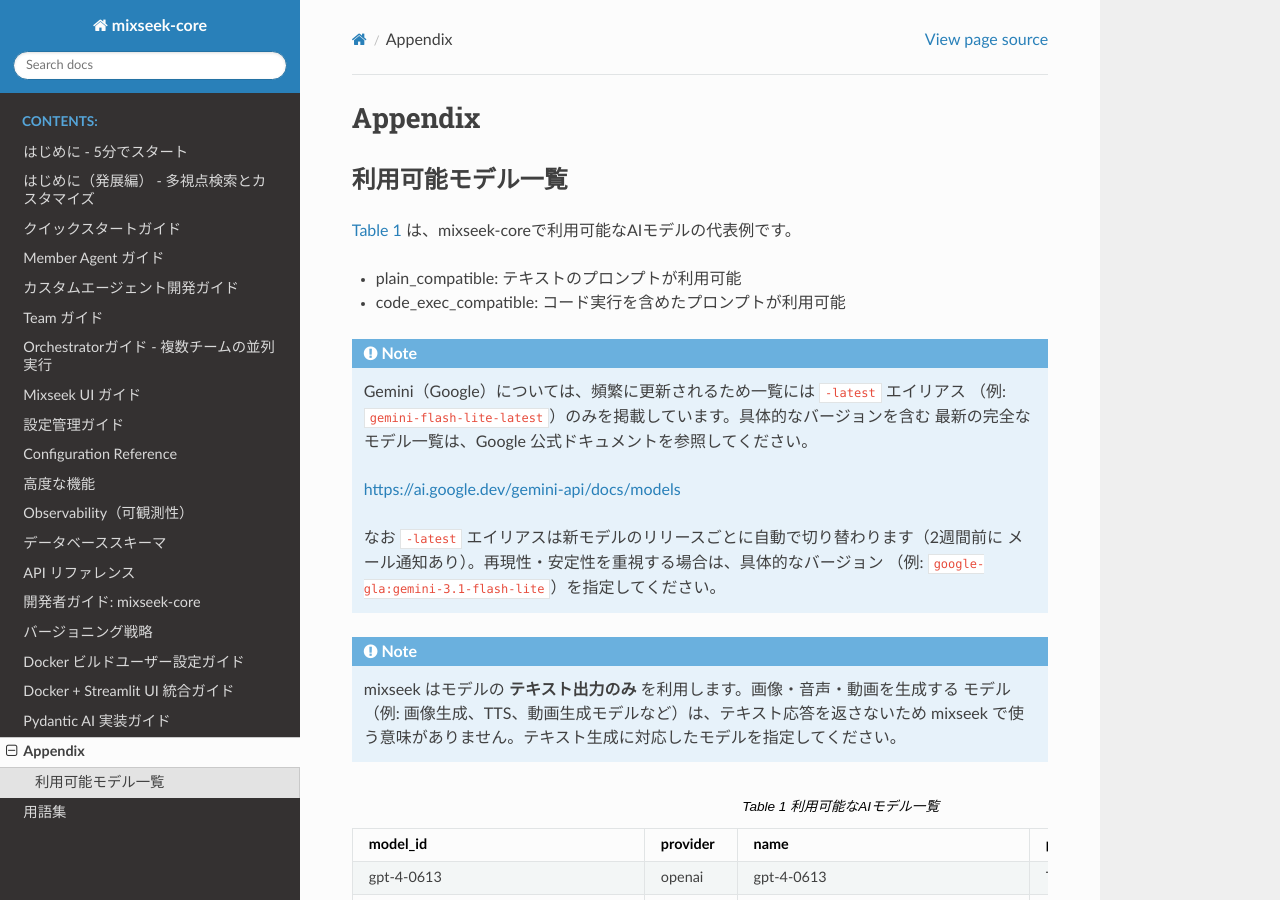
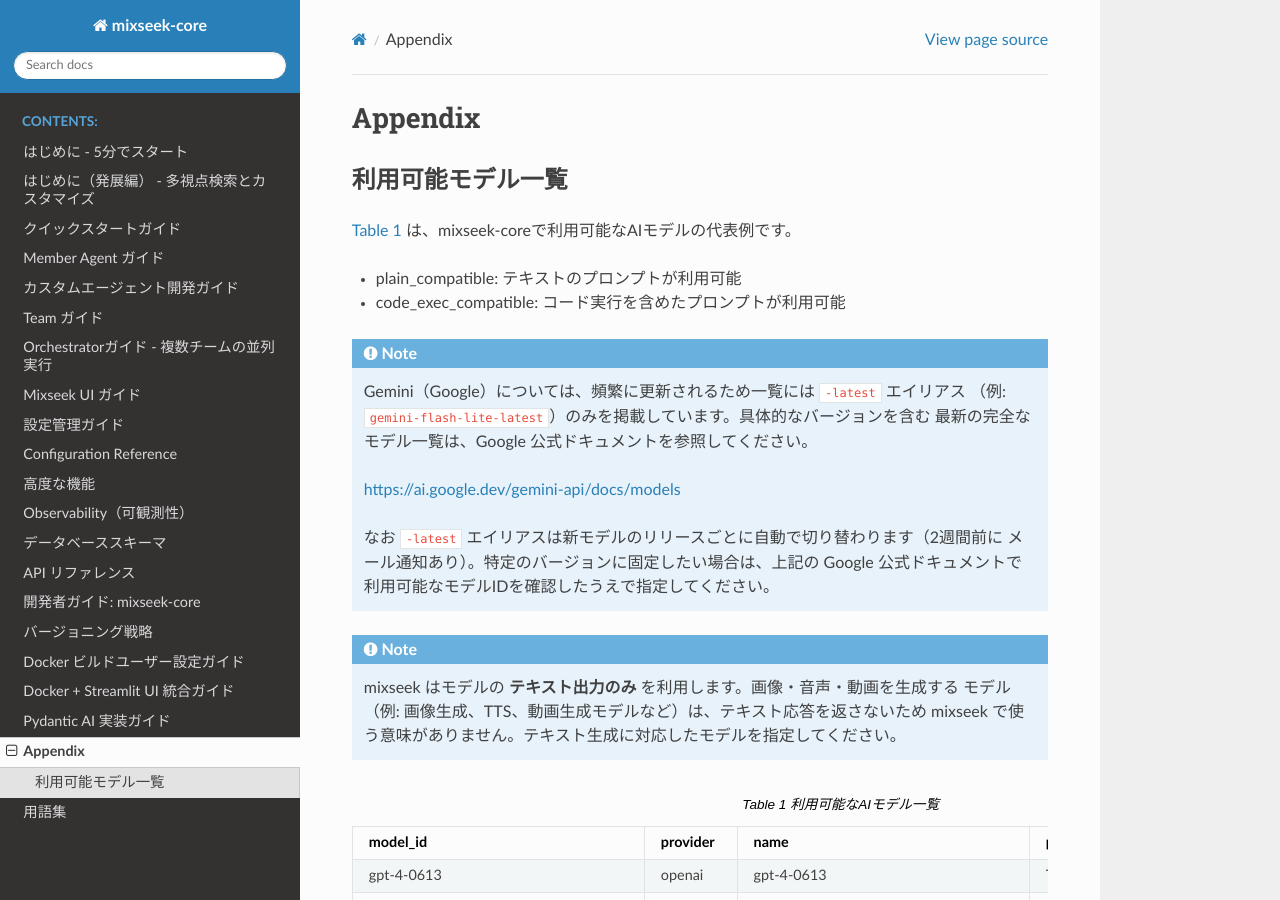
Before and after one commit to mixseek/mixseek-core, a Sphinx documentation site: the page built from docs/appendix/valid-models.md, in a window 1280 px wide and 900 px high. Built offline with Sphinx 7.4.7 and the Read the Docs theme 3.1.0, drawn with Linux system fonts in a browser that asks for light colours.

Commit message:
fix: レビュー指摘対応（ドキュメントの具体バージョン削除・評価テストのモデル名統一）
- docs/appendix/valid-models.md: 具体バージョン例 (gemini-3.1-flash-lite) を削除し、
  特定バージョンに固定する場合は Google 公式ドキュメントを参照する旨に変更
- tests/evaluator/unit: 旧モデル google:gemini-pro を
  google-gla:gemini-flash-lite-latest に統一（無効な google: プレフィックスも修正）

Created by 🤖Claude Opus 4.8 (1M context)

Co-Authored-By: Claude Opus 4.8 (1M context) <noreply@anthropic.com>

````diff
--- a/docs/appendix/valid-models.md
+++ b/docs/appendix/valid-models.md
@@ -15,8 +15,8 @@ Gemini（Google）については、頻繁に更新されるため一覧には `
 <https://ai.google.dev/gemini-api/docs/models>
 
 なお `-latest` エイリアスは新モデルのリリースごとに自動で切り替わります（2週間前に
-メール通知あり）。再現性・安定性を重視する場合は、具体的なバージョン
-（例: `google-gla:gemini-3.1-flash-lite`）を指定してください。
+メール通知あり）。特定のバージョンに固定したい場合は、上記の Google 公式ドキュメントで
+利用可能なモデルIDを確認したうえで指定してください。
 ```
 
 ```{note}
````
Also changed, not shown: 4 other files.
